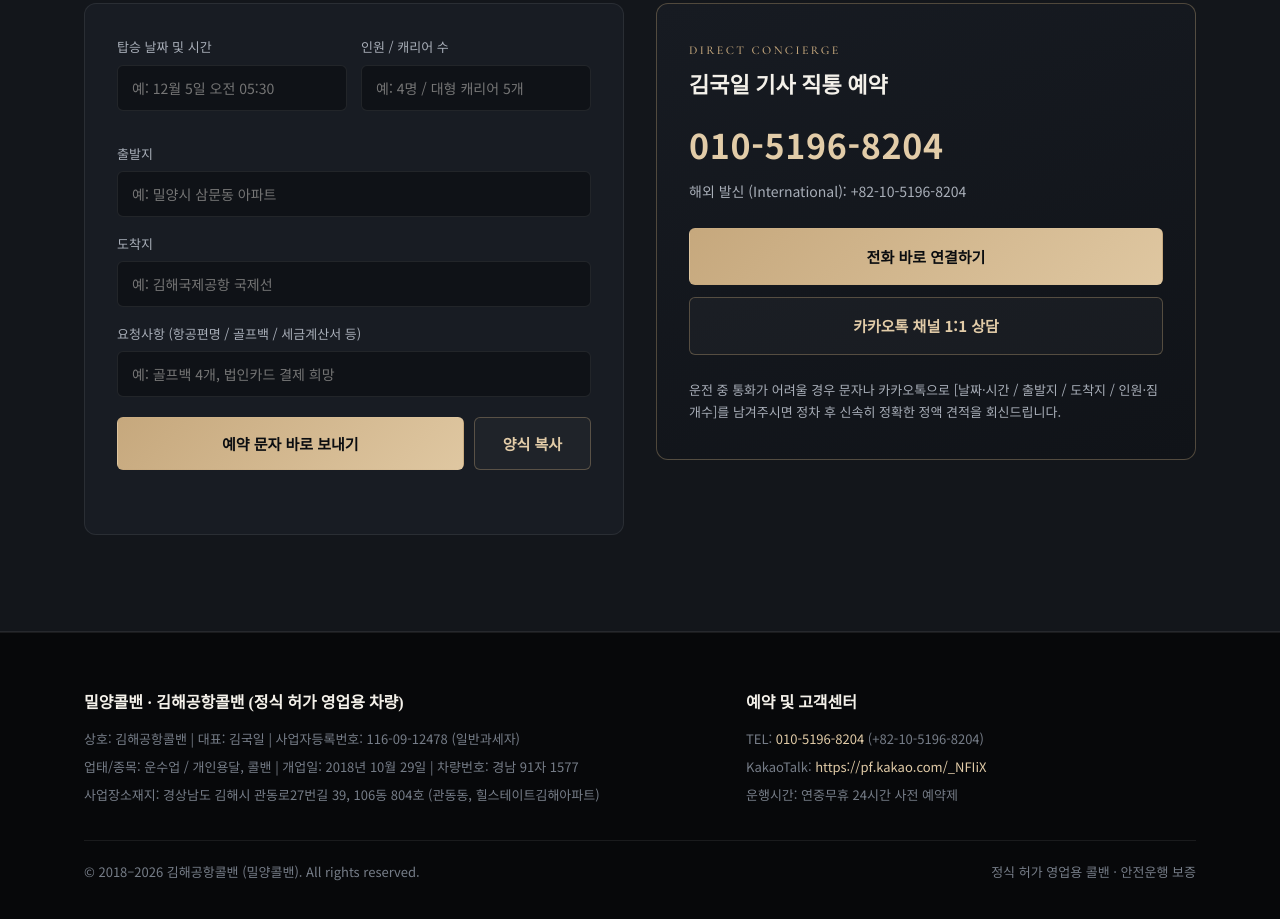
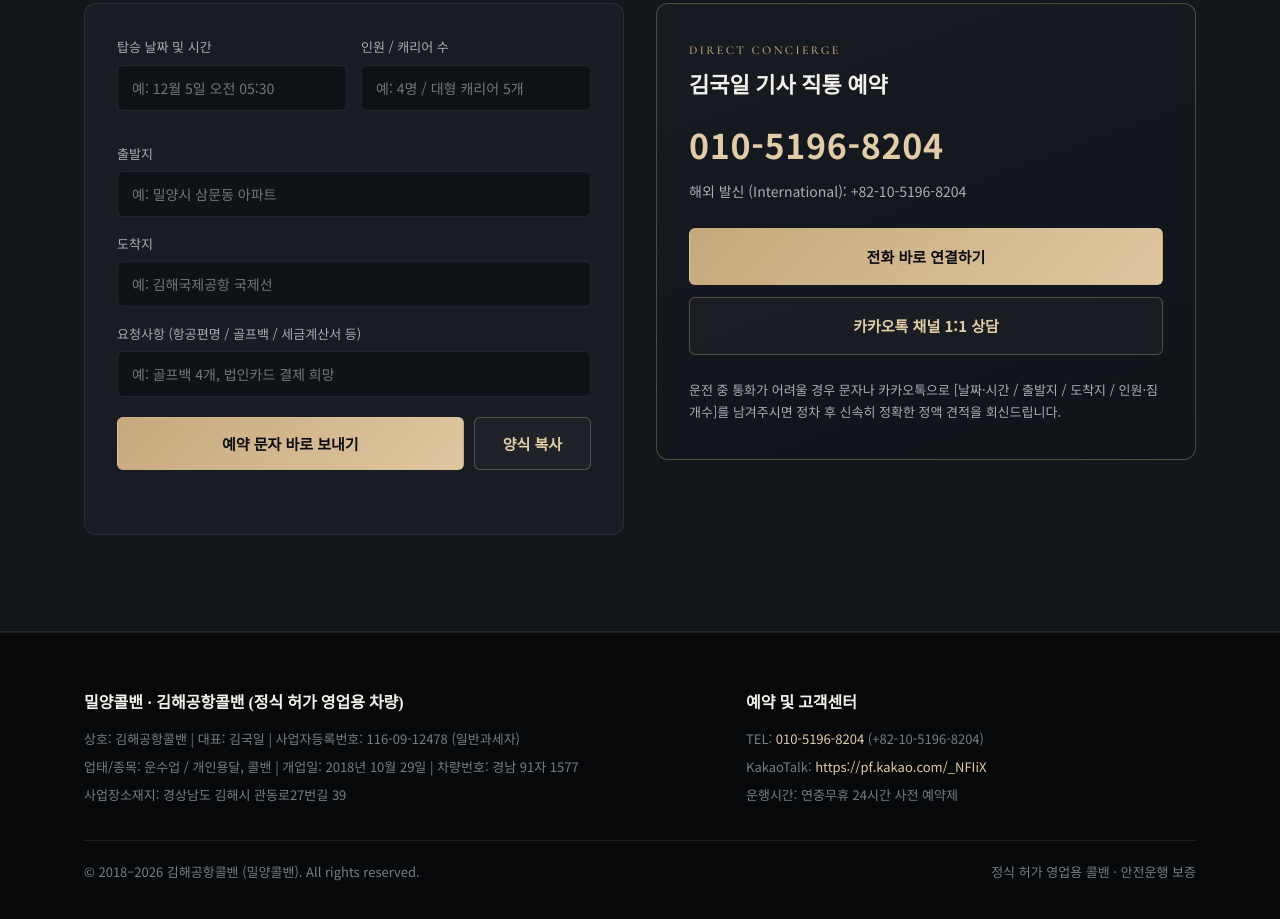
Before and after one commit to callvan/mycallvan, a plain HTML site: page index.html in a window 1280 px wide. Shown: the part 4443-5362 px from the top of the page. Drawn offline with nearby package versions, Linux system fonts and the light colour scheme.

Commit message:
Update index.html

```diff
--- a/index.html
+++ b/index.html
@@ -57,7 +57,7 @@
     },
     "address": {
       "@type": "PostalAddress",
-      "streetAddress": "관동로27번길 39, 106동 804호 (관동동, 힐스테이트김해아파트)",
+      "streetAddress": "관동로27번길 39",
       "addressLocality": "김해시",
       "addressRegion": "경상남도",
       "addressCountry": "KR"
@@ -940,7 +940,7 @@
           <div class="footer-title serif" data-i18n="ftBrand">밀양콜밴 · 김해공항콜밴 (정식 허가 영업용 차량)</div>
           <p data-i18n="ftRow1">상호: 김해공항콜밴 | 대표: 김국일 | 사업자등록번호: 116-09-12478 (일반과세자)</p>
           <p data-i18n="ftRow2">업태/종목: 운수업 / 개인용달, 콜밴 | 개업일: 2018년 10월 29일 | 차량번호: 경남 91자 1577</p>
-          <p data-i18n="ftRow3">사업장소재지: 경상남도 김해시 관동로27번길 39, 106동 804호 (관동동, 힐스테이트김해아파트)</p>
+          <p data-i18n="ftRow3">사업장소재지: 경상남도 김해시 관동로27번길 39</p>
         </div>
         <div class="footer-info">
           <div class="footer-title serif" data-i18n="ftContactTitle">예약 및 고객센터</div>
@@ -1063,7 +1063,7 @@
         ftBrand: "밀양콜밴 · 김해공항콜밴 (정식 허가 영업용 차량)",
         ftRow1: "상호: 김해공항콜밴 | 대표: 김국일 | 사업자등록번호: 116-09-12478 (일반과세자)",
         ftRow2: "업태/종목: 운수업 / 개인용달, 콜밴 | 개업일: 2018년 10월 29일 | 차량번호: 경남 91자 1577",
-        ftRow3: "사업장소재지: 경상남도 김해시 관동로27번길 39, 106동 804호 (관동동, 힐스테이트김해아파트)",
+        ftRow3: "사업장소재지: 경상남도 김해시 관동로27번길 39",
         ftContactTitle: "예약 및 고객센터",
         ftHours: "운행시간: 연중무휴 24시간 사전 예약제",
         ftSafe: "정식 허가 영업용 콜밴 · 안전운행 보증",
```
